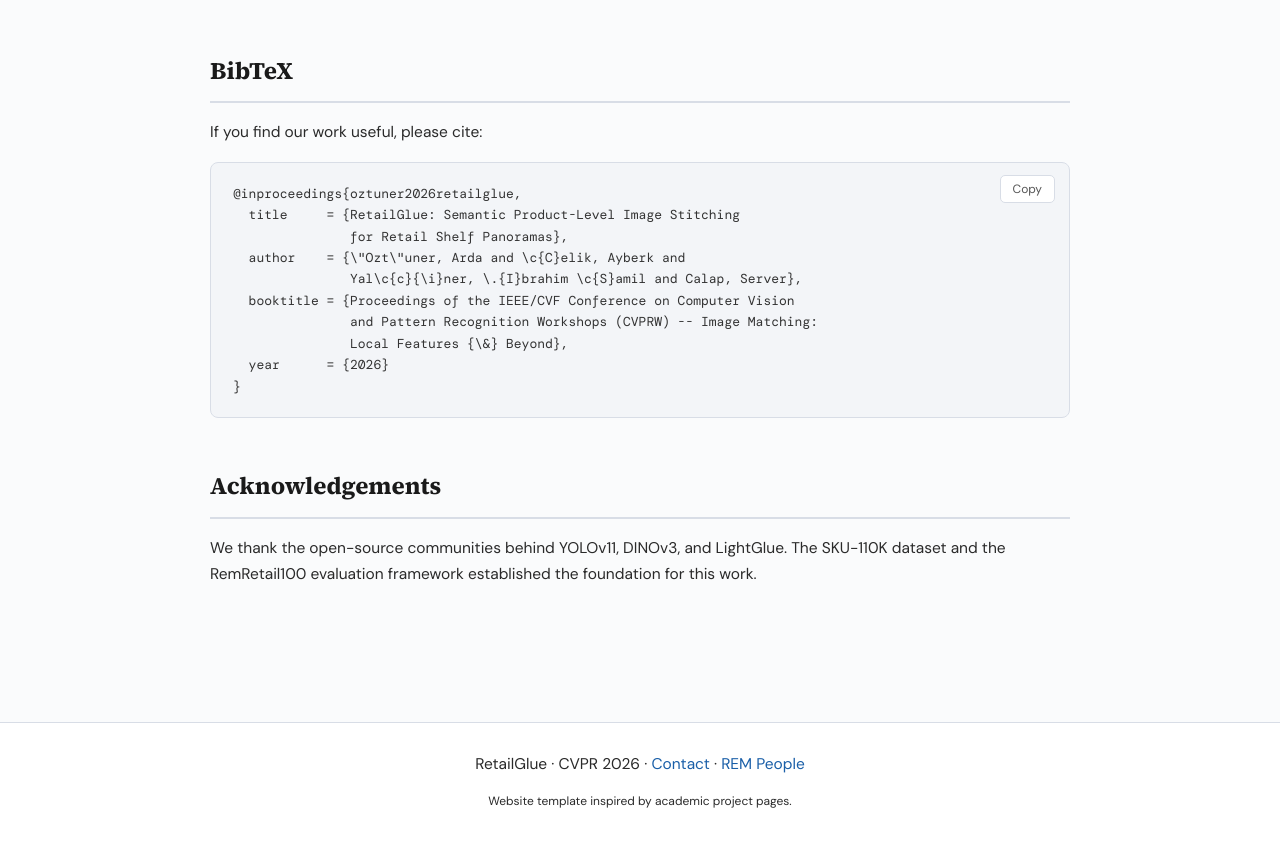
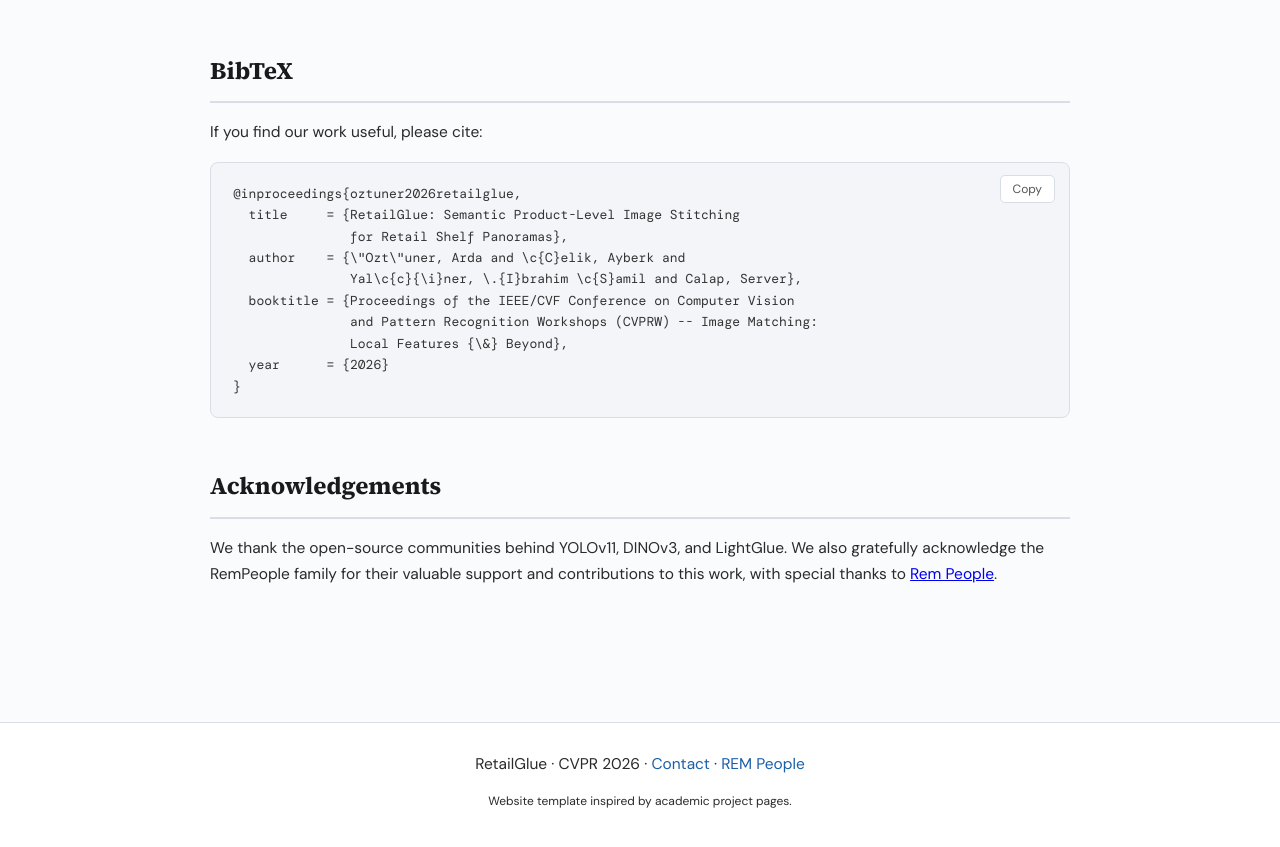
Before and after one commit to arda92a/RetailGlue, a plain HTML site: page index.html in a window 1280 px wide. Shown: the part 8411-9258 px from the top of the page. Drawn offline with nearby package versions, Linux system fonts and the light colour scheme.

Commit message:
change web site and readme

```diff
--- a/index.html
+++ b/index.html
@@ -996,7 +996,7 @@
   <!-- Acknowledgements -->
   <section id="acknowledgements">
     <h2>Acknowledgements</h2>
-    <p>We thank the open-source communities behind YOLOv11, DINOv3, and LightGlue. The SKU-110K dataset and the RemRetail100 evaluation framework established the foundation for this work.</p>
+    <p>We thank the open-source communities behind YOLOv11, DINOv3, and LightGlue. We also gratefully acknowledge the RemPeople family for their valuable support and contributions to this work, with special thanks to <a href="https://rempeople.com/">Rem People</a>.</p>
   </section>
 
 </main>
```
Also changed, not shown: 1 other file.
